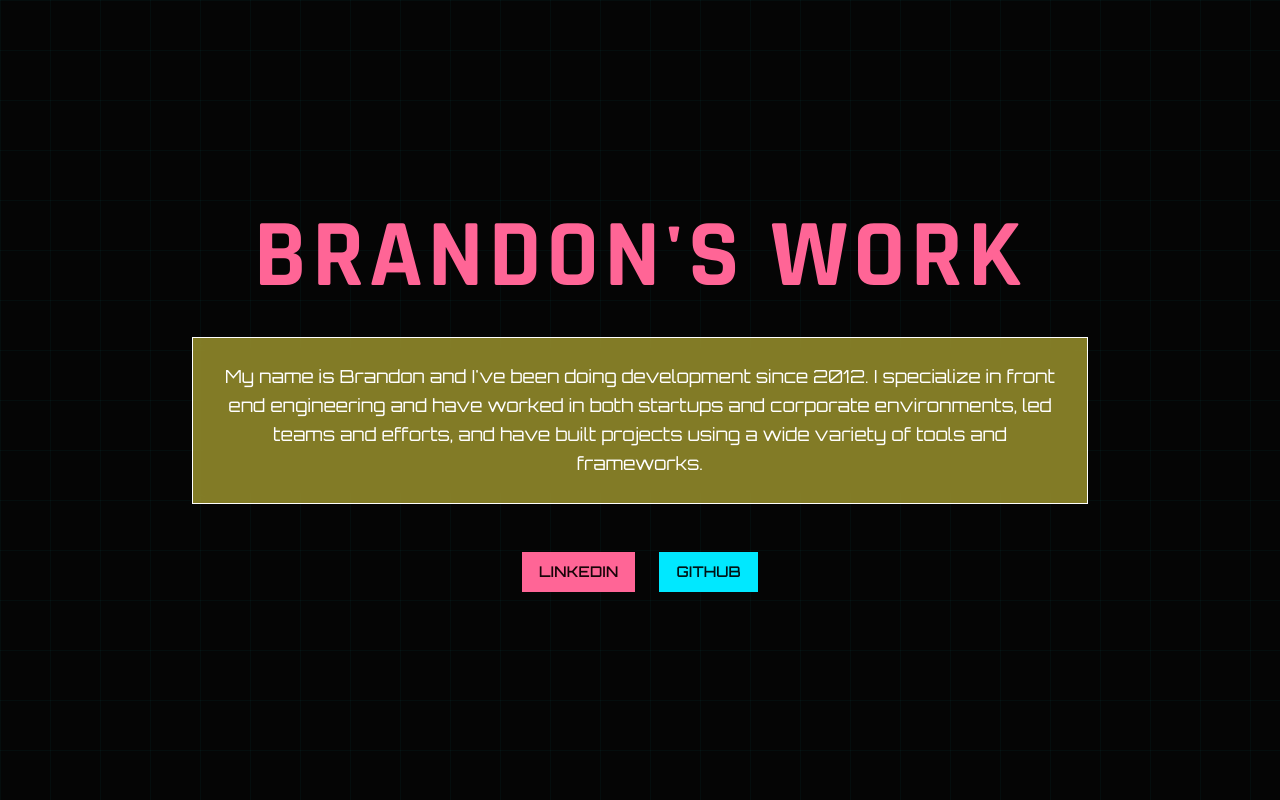
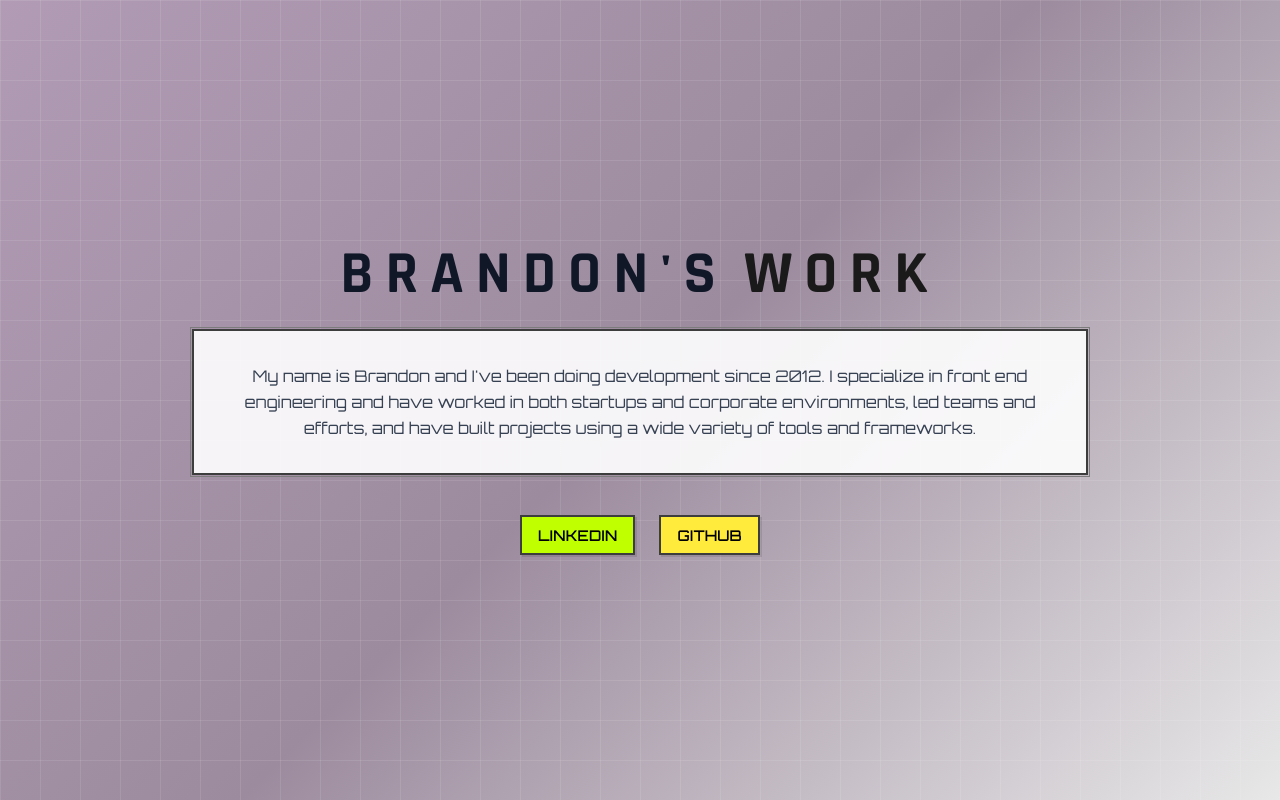
Before and after one commit to github-bdem/brandons.work, a React (Vite) app: page / in a window 1280 px wide. Built offline with nearby package versions, Linux system fonts and the light colour scheme.

Commit message:
less 2000s cyberpunk, newer but not quite right

```diff
--- a/src/App.tsx
+++ b/src/App.tsx
@@ -14,13 +14,16 @@ function App() {
     const paginate = (pageNumber: number) => setCurrentPage(pageNumber);
 
     return (
-        <div className="h-screen snap-y snap-mandatory overflow-y-auto">
+        <div className="h-screen snap-y snap-mandatory overflow-y-auto relative z-10">
             {/* Intro Section - Fullscreen */}
             <div className="h-screen shrink-0 snap-start flex items-center justify-center p-8">
                 <div className="max-w-4xl w-full">
-                    <h1 className="text-6xl md:text-8xl mb-8 text-primary text-center">{`Brandon's Work`}</h1>
-                    <div className="neon-border p-6 mb-12 bg-base-100/50 backdrop-blur">
-                        <p className="text-lg leading-relaxed text-center">
+                    <h1 className="text-4xl md:text-6xl mb-6 text-center font-black tracking-wider">
+                        <span className="text-gray-900">BRANDON'S</span>
+                        <span className="text-primary ml-4">WORK</span>
+                    </h1>
+                    <div className="tech-border p-8 mb-10">
+                        <p className="text-base leading-relaxed text-center text-gray-700">
                             {`My name is Brandon and I've been doing development
                             since 2012. I specialize in front end engineering
                             and have worked in both startups and corporate
@@ -30,10 +33,10 @@ function App() {
                     </div>
 
                     <div className="flex gap-6 justify-center">
-                        <a className="btn btn-primary" href="#">
+                        <a className="btn btn-primary shadow-md" href="#">
                             <span className="uppercase tracking-wider">LinkedIn</span>
                         </a>
-                        <a className="btn btn-secondary" href="#">
+                        <a className="btn btn-secondary shadow-md" href="#">
                             <span className="uppercase tracking-wider">Github</span>
                         </a>
                     </div>
@@ -43,7 +46,9 @@ function App() {
             {/* Projects Section - Fullscreen */}
             <div className="h-screen shrink-0 snap-start flex flex-col p-8">
                 <div className="max-w-7xl mx-auto w-full h-full flex flex-col">
-                    <h2 className="text-4xl md:text-5xl mb-8 text-center text-primary">Projects</h2>
+                    <h2 className="text-3xl md:text-4xl mb-6 text-center font-black tracking-wider">
+                        <span className="text-gray-900">PRO</span><span className="text-primary">JECTS</span>
+                    </h2>
 
                     <div className="flex-grow overflow-y-auto">
                         <div className="grid grid-cols-1 md:grid-cols-2 lg:grid-cols-3 gap-6 mb-8">
--- a/src/components/ProjectSlide.tsx
+++ b/src/components/ProjectSlide.tsx
@@ -7,9 +7,9 @@ interface ProjectSlideProps {
 
 function ProjectSlide({ index, project }: ProjectSlideProps) {
     return (
-        <div id={`slide${index}`} className="cyber-card w-full">
+        <div id={`slide${index}`} className="tech-card w-full transition-all duration-200">
             <div className="flex flex-col h-full">
-                <div className="relative overflow-hidden h-48">
+                <div className="relative overflow-hidden h-40">
                     {project.previewImageUrl ? (
                         <img
                             src={project.previewImageUrl}
@@ -17,20 +17,19 @@ function ProjectSlide({ index, project }: ProjectSlideProps) {
                             className="w-full h-full object-cover"
                         />
                     ) : (
-                        <div className="w-full h-full bg-primary/20 flex items-center justify-center">
-                            <span className="text-6xl text-primary/50 font-bold">{project.name.charAt(0)}</span>
+                        <div className="w-full h-full bg-gray-100 flex items-center justify-center">
+                            <span className="text-5xl text-gray-300 font-bold">{project.name.charAt(0)}</span>
                         </div>
                     )}
-                    <div className="absolute inset-0 bg-base-100/50"></div>
-                </div>
-                <div className="p-6 flex flex-col flex-grow">
-                    <h2 className="text-2xl mb-4 text-primary">{project.name}</h2>
-                    <p className="text-sm mb-6 flex-grow opacity-80">{project.description}</p>
+                                    </div>
+                <div className="p-4 flex flex-col flex-grow">
+                    <h2 className="text-xl mb-3 font-bold uppercase tracking-wider text-gray-900">{project.name}</h2>
+                    <p className="text-sm mb-4 flex-grow text-gray-600">{project.description}</p>
                     <div className="flex gap-3">
                         {project.liveLink ? (
                             <a
                                 href={project.liveLink.href}
-                                className="btn btn-sm btn-primary"
+                                className="btn btn-sm btn-primary shadow-sm"
                                 target="_blank"
                                 rel="noopener noreferrer"
                             >
@@ -39,7 +38,7 @@ function ProjectSlide({ index, project }: ProjectSlideProps) {
                         ) : null}
                         <a
                             href={project.repoLink.href}
-                            className="btn btn-sm btn-secondary"
+                            className="btn btn-sm shadow-sm"
                             target="_blank"
                             rel="noopener noreferrer"
                         >
--- a/src/index.css
+++ b/src/index.css
@@ -1,29 +1,29 @@
 @import "tailwindcss";
 @plugin "daisyui" {
     themes:
-        cyberpunk --default,
+        intra --default,
         light,
         dark;
 }
 @plugin "daisyui/theme" {
-    name: "cyberpunk";
+    name: "intra";
     default: false;
     prefersdark: true;
     color-scheme: "dark";
-    --color-base-100: #0a0a0a;
-    --color-base-200: #141414;
-    --color-base-300: #1e1e1e;
-    --color-base-content: #ffffff;
-    --color-primary: #00ffff;
+    --color-base-100: #1a1a1a;
+    --color-base-200: #242424;
+    --color-base-300: #2e2e2e;
+    --color-base-content: #e0e0e0;
+    --color-primary: #c0ff00;
     --color-primary-content: #000000;
-    --color-secondary: #ff0080;
-    --color-secondary-content: #ffffff;
-    --color-accent: #ffff00;
-    --color-accent-content: #000000;
-    --color-neutral: #1a1a1a;
-    --color-neutral-content: #ffffff;
-    --color-info: #00bfff;
-    --color-info-content: #000000;
+    --color-secondary: #ffeb3b;
+    --color-secondary-content: #000000;
+    --color-accent: #9c8b9e;
+    --color-accent-content: #ffffff;
+    --color-neutral: #3d3d3d;
+    --color-neutral-content: #e0e0e0;
+    --color-info: #7c7c7c;
+    --color-info-content: #ffffff;
     --color-success: #00ff88;
     --color-success-content: #000000;
     --color-warning: #ff9f00;
@@ -58,16 +58,16 @@
 }
 
 :root {
-    --neon-cyan: #00ffff;
-    --neon-pink: #ff0080;
-    --neon-yellow: #ffff00;
-    --neon-green: #00ff88;
-    --neon-blue: #00bfff;
-    --neon-red: #ff0040;
-    --neon-orange: #ff9f00;
-    --bg-dark: #0a0a0a;
-    --bg-darker: #050505;
-    --grid-color: rgba(0, 255, 255, 0.1);
+    --lime: #c0ff00;
+    --yellow: #ffeb3b;
+    --purple-light: #b19bb5;
+    --purple-dark: #9c8b9e;
+    --gray-light: #e0e0e0;
+    --gray-medium: #7c7c7c;
+    --gray-dark: #3d3d3d;
+    --bg-main: #b19bb5;
+    --bg-secondary: #e8e8e8;
+    --grid-color: rgba(255, 255, 255, 0.1);
 }
 
 * {
@@ -76,38 +76,113 @@
 
 body {
     font-family: "Orbitron", monospace;
-    background-color: var(--bg-darker);
+    background: linear-gradient(135deg, #b19bb5 0%, #9c8b9e 50%, #e8e8e8 100%);
+    position: relative;
+    color: #1a1a1a;
+    overflow-x: hidden;
+}
+
+body::before {
+    content: "";
+    position: fixed;
+    top: 0;
+    left: 0;
+    right: 0;
+    bottom: 0;
     background-image:
-        linear-gradient(rgba(0, 255, 255, 0.03) 1px, transparent 1px),
-        linear-gradient(90deg, rgba(0, 255, 255, 0.03) 1px, transparent 1px);
-    background-size: 50px 50px;
-    color: #ffffff;
-    overflow-x: hidden;
+        linear-gradient(rgba(255, 255, 255, 0.1) 1px, transparent 1px),
+        linear-gradient(90deg, rgba(255, 255, 255, 0.1) 1px, transparent 1px);
+    background-size: 40px 40px;
+    pointer-events: none;
+    z-index: 1;
 }
 
 h1, h2, h3, h4, h5, h6 {
     font-family: "Rajdhani", sans-serif;
     font-weight: 700;
     text-transform: uppercase;
-    letter-spacing: 0.05em;
+    letter-spacing: 0.2em;
+    color: #1a1a1a;
+}
+
+.btn {
+    border: 2px solid var(--gray-dark);
+    background: var(--gray-light);
+    color: var(--gray-dark);
+    text-transform: uppercase;
+    letter-spacing: 0.15em;
+    font-weight: 600;
+    transition: all 0.2s ease;
+    box-shadow: 2px 2px 0 rgba(0, 0, 0, 0.1);
+}
+
+.btn:hover {
+    transform: translate(-2px, -2px);
+    box-shadow: 4px 4px 0 rgba(0, 0, 0, 0.15);
+}
+
+.btn-primary {
+    background: var(--lime);
+    border-color: var(--gray-dark);
+    color: #000000;
+}
+
+.btn-primary:hover {
+    background: var(--lime);
+    border-color: var(--gray-dark);
+}
+
+.btn-secondary {
+    background: var(--yellow);
+    border-color: var(--gray-dark);
+    color: #000000;
+}
+
+.btn-secondary:hover {
+    background: var(--yellow);
+    border-color: var(--gray-dark);
 }
 
 
-.neon-border {
-    border: 1px solid currentColor;
+.tech-border {
+    border: 2px solid var(--gray-dark);
+    background: rgba(255, 255, 255, 0.9);
+    position: relative;
 }
 
-.solid-text-primary {
-    color: var(--neon-cyan);
+.tech-border::before {
+    content: "";
+    position: absolute;
+    top: -4px;
+    left: -4px;
+    right: -4px;
+    bottom: -4px;
+    border: 1px solid var(--gray-medium);
+    pointer-events: none;
 }
 
-.solid-text-secondary {
-    color: var(--neon-pink);
+.geometric-accent {
+    position: absolute;
+    width: 100px;
+    height: 100px;
+    background: var(--lime);
+    clip-path: polygon(50% 0%, 100% 50%, 50% 100%, 0% 50%);
+    opacity: 0.8;
 }
 
-.cyber-card {
-    background: rgba(0, 0, 0, 0.9);
-    border: 1px solid var(--neon-cyan);
+.isometric-text {
+    transform: skewY(-2deg);
+}
+
+.tech-card {
+    background: rgba(255, 255, 255, 0.95);
+    border: 2px solid var(--gray-dark);
     position: relative;
     overflow: hidden;
+    box-shadow: 4px 4px 0 rgba(0, 0, 0, 0.1);
 }
+
+.tech-card:hover {
+    transform: translate(-2px, -2px);
+    box-shadow: 6px 6px 0 rgba(0, 0, 0, 0.15);
+}
```
